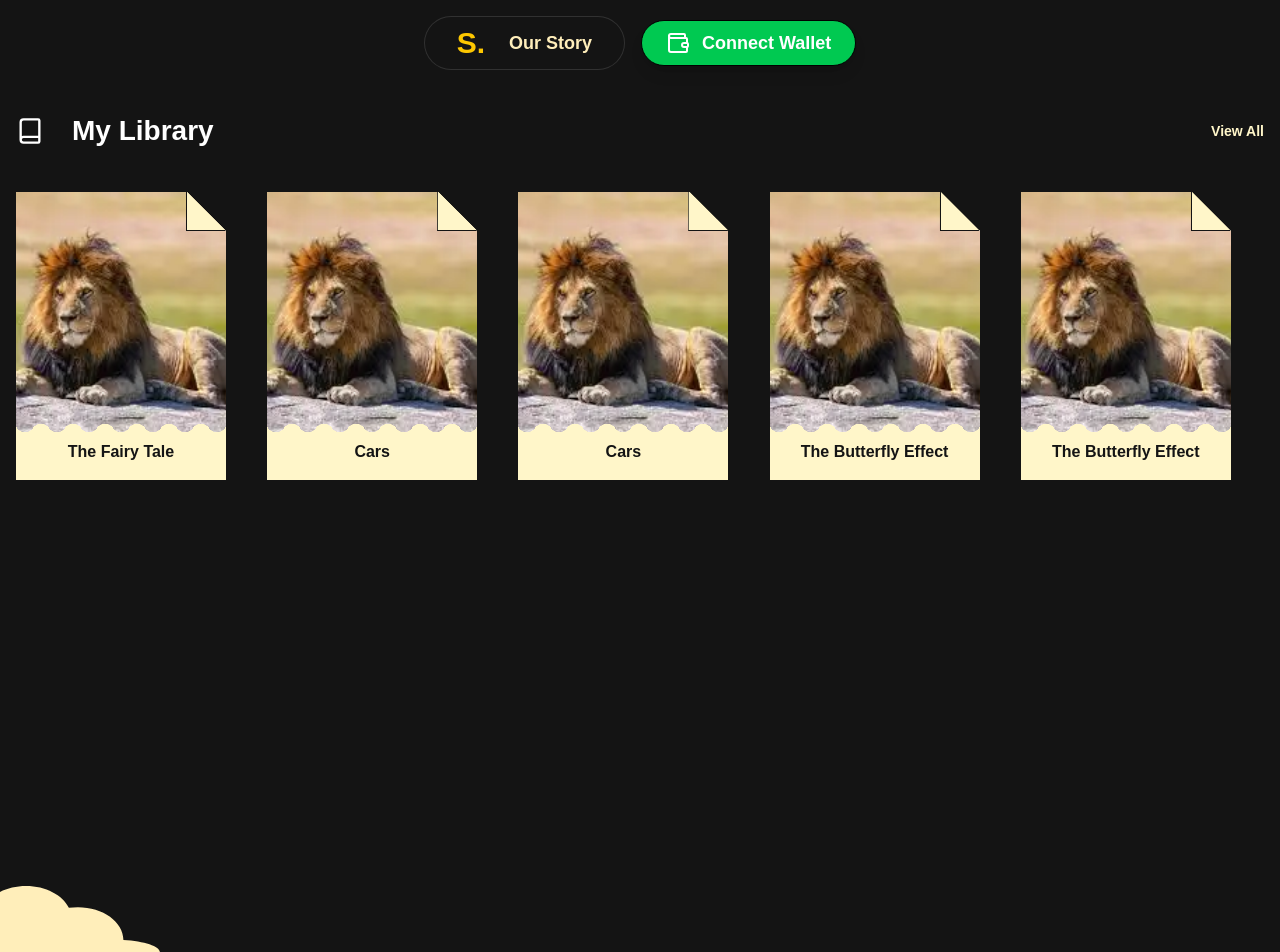
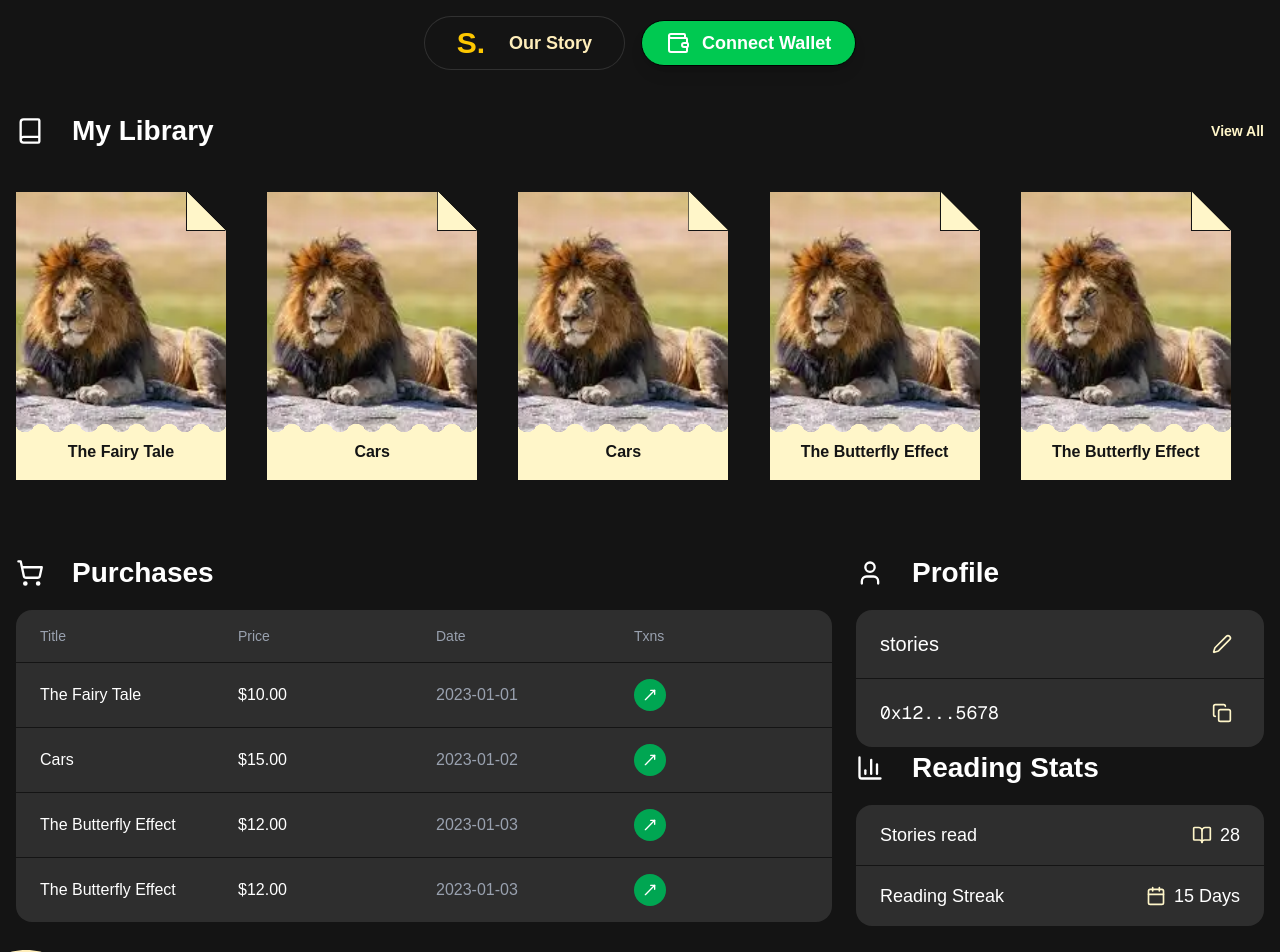
Before and after one commit to stories-fun/stories-monorepo, a Next.js app: page /profile in a window 1280 px wide. Shown: the top 952 px of the page. Built offline with nearby package versions, Linux system fonts and the light colour scheme.

Commit message:
feat: implement ProfilePage with user profile, transaction table, and reading stats components

```diff
--- a/src/app/profile/page.tsx
+++ b/src/app/profile/page.tsx
@@ -1,9 +1,13 @@
 "use client";
 
-import { useState } from "react";
-import { Book } from "lucide-react";
+import { useEffect, useState } from "react";
+import { Book, ShoppingCart, User, BarChart3 } from "lucide-react";
 import { MiniCard } from "@/components/MiniCard";
+import { TransactionTable } from "@/components/TransactionTable";
+import { Profile } from "@/components/Profile";
+import { Read } from "@/components/Reading";
 
+// Sample data
 const stories = [
   { image: "/lion.webp", title: "The Fairy Tale" },
   { image: "/lion.webp", title: "Cars" },
@@ -16,11 +20,68 @@ const stories = [
   { image: "/lion.webp", title: "The Butterfly Effect" },
 ];
 
+const transactions = [
+  {
+    storyTitle: "The Fairy Tale",
+    price: "$10.00",
+    date: "2023-01-01",
+    txns: "https://example.com/txn/1",
+  },
+  {
+    storyTitle: "Cars",
+    price: "$15.00",
+    date: "2023-01-02",
+    txns: "https://example.com/txn/2",
+  },
+  {
+    storyTitle: "The Butterfly Effect",
+    price: "$12.00",
+    date: "2023-01-03",
+    txns: "https://example.com/txn/3",
+  },
+  {
+    storyTitle: "The Butterfly Effect",
+    price: "$12.00",
+    date: "2023-01-03",
+    txns: "https://example.com/txn/3",
+  },
+];
+
+const UserProfile = {
+  username: "stories",
+  walletAddress: "0x1234567890abcdef1234567890abcdef12345678",
+};
+
+const StoriesRead = {
+  storiesRead: 28,
+  readingStreak: 15,
+};
+
+// Hook to determine how many columns based on screen size
+function useBreakpoint() {
+  const [columns, setColumns] = useState(2); // default mobile
+
+  useEffect(() => {
+    function updateColumns() {
+      const width = window.innerWidth;
+      if (width >= 1024) setColumns(5); // desktop
+      else if (width >= 640) setColumns(3); // tablet
+      else setColumns(2); // mobile
+    }
+
+    updateColumns();
+    window.addEventListener("resize", updateColumns);
+    return () => window.removeEventListener("resize", updateColumns);
+  }, []);
+
+  return columns;
+}
+
 export default function ProfilePage() {
   const [showAll, setShowAll] = useState(false);
+  const columns = useBreakpoint();
 
-  // Show only the first 5 stories if showAll is false
-  const visibleStories = showAll ? stories : stories.slice(0, 5);
+  const visibleStories = showAll ? stories : stories.slice(0, columns);
 
   return (
     <div className="min-h-screen bg-[#141414] flex flex-col items-center">
@@ -33,9 +94,7 @@ export default function ProfilePage() {
               My Library
             </h1>
           </div>
-
-          {/* View All Button (visible on all screens now) */}
-          {stories.length > 5 && (
+          {stories.length > columns && (
             <button
               className="text-[#FFF6C9] text-sm font-bold"
               onClick={() => setShowAll(!showAll)}
@@ -46,13 +105,54 @@ export default function ProfilePage() {
         </div>
 
         {/* Cards Grid */}
-        <div className="grid grid-cols-2 sm:grid-cols-3 lg:grid-cols-5 gap-2 mt-[40px] mb-16 sm:mb-[200px] px-4">
+        <div className="grid grid-cols-2 sm:grid-cols-3 lg:grid-cols-5 gap-2 mt-[40px] mb-6 sm:mb-10 px-4">
           {visibleStories.map((story, index) => (
             <div key={index} className="flex flex-col">
               <MiniCard {...story} />
             </div>
           ))}
         </div>
+
+        {/* Transaction Table and Profile with Titles */}
+        <div className="flex flex-col lg:flex-row gap-6 px-4 mb-6">
+          {/* Transaction Table Section */}
+          <div className="w-full lg:w-2/3 order-1 lg:order-none">
+            {/* Purchases Title */}
+            <div className="flex items-center gap-x-5 sm:gap-x-7 mb-4">
+              <ShoppingCart size={28} className="text-white" />
+              <h1 className="text-white text-[20px] sm:text-[28px] font-bold">
+                Purchases
+              </h1>
+            </div>
+            <TransactionTable transactions={transactions} />
+          </div>
+
+          {/* Profile Section */}
+          <div className="w-full lg:w-1/3 order-2 lg:order-none">
+            {/* Profile Title */}
+            <div className="flex items-center gap-x-5 sm:gap-x-7 mb-4 mt-6 lg:mt-0">
+              <User size={28} className="text-white" />
+              <h1 className="text-white text-[20px] sm:text-[28px] font-bold">
+                Profile
+              </h1>
+            </div>
+            <Profile
+              username={UserProfile.username}
+              walletAddress={UserProfile.walletAddress}
+            />
+
+            {/* Reading Stats Section */}
+            <div className="sm:mt-0 sm:mb-0 mt-4 mb-6">
+              <div className="flex items-center gap-x-5 sm:gap-x-7 mb-4 mt-6 lg:mt-0">
+                <BarChart3 size={28} className="text-white" />
+                <h1 className="text-white text-[20px] sm:text-[28px] font-bold">
+                  Reading Stats
+                </h1>
+              </div>
+              <Read {...StoriesRead} />
+            </div>
+          </div>
+        </div>
       </div>
     </div>
   );
--- /dev/null
+++ b/src/components/Profile.tsx
@@ -0,0 +1,54 @@
+import { useState } from "react";
+import { Pen, Copy, CopyCheck } from "lucide-react";
+
+interface ProfileProps {
+  username: string;
+  walletAddress: string;
+}
+
+export const Profile = ({ username, walletAddress }: ProfileProps) => {
+  const [copied, setCopied] = useState(false);
+
+  const handleCopyAddress = () => {
+    navigator.clipboard.writeText(walletAddress).then(() => {
+      setCopied(true);
+      setTimeout(() => setCopied(false), 2000); // revert back after 2s
+    });
+  };
+
+  const truncateAddress = (address: string) => {
+    if (address.length <= 8) return address;
+    return `${address.slice(0, 4)}...${address.slice(-4)}`;
+  };
+
+  return (
+    <div className="w-full bg-[#2E2E2E] rounded-2xl overflow-hidden">
+      {/* Username Section */}
+      <div className="flex items-center justify-between px-6 py-4 border-b border-[#141414]">
+        <h2 className="text-white text-xl font-medium">
+          {username}
+        </h2>
+        <button className="p-2 hover:bg-[#3A3A3A] rounded-md transition-colors">
+          <Pen className="w-5 h-5 text-[#FFF6C9]" />
+        </button>
+      </div>
+
+      {/* Wallet Address Section */}
+      <div className="flex items-center justify-between px-6 py-4">
+        <span className="text-white text-lg font-mono">
+          {truncateAddress(walletAddress)}
+        </span>
+        <button
+          onClick={handleCopyAddress}
+          className="p-2 hover:bg-[#3A3A3A] rounded-md transition-colors"
+        >
+          {copied ? (
+            <CopyCheck className="w-5 h-5 text-[#FFF6C9]" />
+          ) : (
+            <Copy className="w-5 h-5 text-[#FFF6C9]" />
+          )}
+        </button>
+      </div>
+    </div>
+  );
+};
--- /dev/null
+++ b/src/components/Reading.tsx
@@ -0,0 +1,40 @@
+import { BookOpen, Calendar } from "lucide-react";
+
+interface ReadProps {
+  storiesRead: number;
+  readingStreak: number;
+}
+
+export const Read = ({ storiesRead, readingStreak }: ReadProps) => {
+  return (
+    <div className="w-full bg-[#2E2E2E] rounded-2xl overflow-hidden">
+      {/* Stories Read Section - First Row */}
+      <div className="flex items-center justify-between px-6 py-4 border-b border-[#141414]">
+        <span className="text-white text-lg font-medium">
+          Stories read
+        </span>
+        <div className="flex items-center gap-2">
+          <BookOpen className="w-5 h-5 text-[#FFF6C9]" />
+          <span className="text-white text-lg font-medium">
+            {storiesRead}
+          </span>
+        </div>
+      </div>
+
+
+
+      {/* Reading Streak Section */}
+      <div className="flex items-center justify-between px-6 py-4">
+        <span className="text-white text-lg font-medium">
+          Reading Streak
+        </span>
+        <div className="flex items-center gap-2">
+          <Calendar className="w-5 h-5 text-[#FFF6C9]" />
+          <span className="text-white text-lg font-medium">
+            {readingStreak} Days
+          </span>
+        </div>
+      </div>
+    </div>
+  );
+};
--- /dev/null
+++ b/src/components/TransactionTable.tsx
@@ -0,0 +1,48 @@
+import { MoveUpRight } from "lucide-react";
+
+interface TransactionProps {
+  storyTitle: string;
+  price: string;
+  date: string;
+  txns: string;
+}
+
+interface TransactionTableProps {
+  transactions: TransactionProps[];
+}
+
+export const TransactionTable = ({ transactions }: TransactionTableProps) => {
+  return (
+    <div className="bg-[#2E2E2E] rounded-2xl overflow-hidden">
+      {/* Header */}
+      <div className="grid grid-cols-4 gap-6 px-6 py-4 text-gray-400 text-sm font-medium border-b border-[#141414]">
+        <div>Title</div>
+        <div>Price</div>
+        <div>Date</div>
+        <div>Txns</div>
+      </div>
+
+      {/* Transaction Rows */}
+      <div className="divide-y divide-[#141414]">
+        {transactions.map((transaction, index) => (
+          <div key={index} className="grid grid-cols-4 gap-6 px-6 py-4 items-center hover:bg-[#353535] transition-colors">
+            <div className="text-white font-medium">
+              {transaction.storyTitle}
+            </div>
+            <div className="text-white font-medium">
+              {transaction.price}
+            </div>
+            <div className="text-gray-400">
+              {transaction.date}
+            </div>
+            <div className="flex">
+              <a href={transaction.txns} target="_blank" rel="noopener noreferrer" className="w-8 h-8 bg-[#00A652] rounded-full flex items-center justify-center">
+                <MoveUpRight className="w-4 h-4 text-white" />
+              </a>
+            </div>
+          </div>
+        ))}
+      </div>
+    </div>
+  );
+};
```
